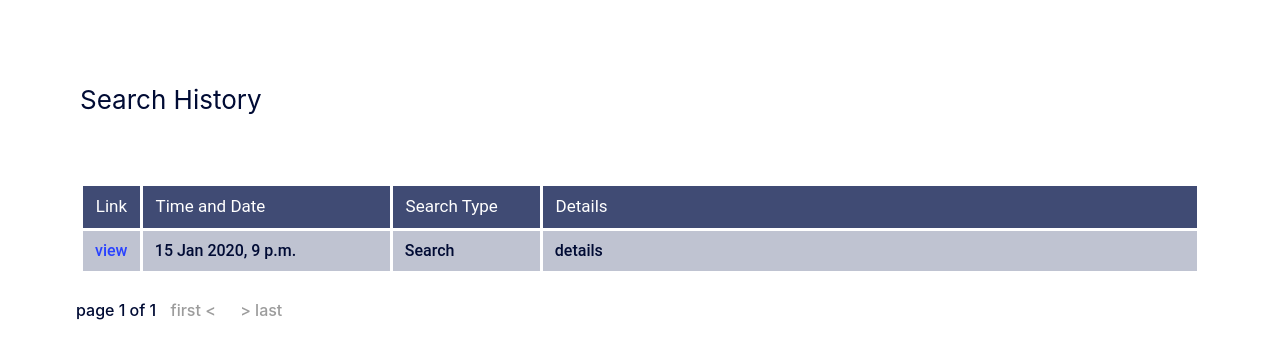
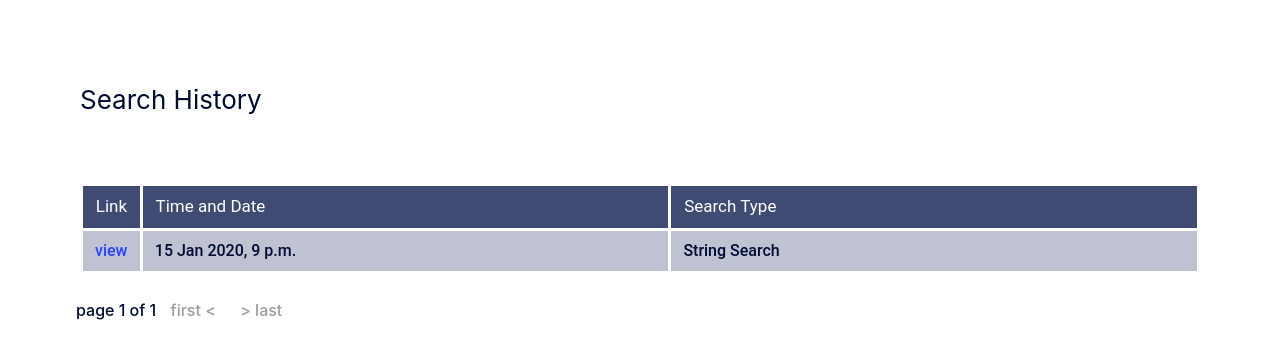
Before and after one commit to 88potatoes/wrt2, a Django app: page /history in a window 1280 px wide. Shown: the part 54-413 px from the top of the page. Run offline with Django 5.2, Linux system fonts and the light colour scheme; a user stored in the database is signed in; tables that the repository leaves empty hold one stand-in row (values such as "Sample post"); parts of the project's set-up code (start-up, migrations or seed data) failed here and were passed over.

Commit message:
search types renamed in history

```diff
--- a/templates/wrt/history.html
+++ b/templates/wrt/history.html
@@ -82,8 +82,7 @@
                     <tr>
                         <th class="is-narrow">Link</th>
                         <th style="width: 250px;">Time and Date</th>
-                        <th style="width: 150px;">Search Type</th>
-                        <th>Details</th>
+                        <th style="width: 250px;">Search Type</th>
                     </tr>
                 </thead>
                 <tbody>
@@ -91,8 +90,15 @@
                         <tr>
                             <td><a href="{% url 'query_results' query.id %}">view</a></td>
                             <td>{{query.created_at}}</td>
-                            <td>{{query.type}}</td>
-                            <td>details</td>
+                            <td>
+                                {% if query.type == "Search" %}
+                                    String Search
+                                {% elif query.type == "Crawl" %}
+                                    Broken Links
+                                {% else %}
+                                    Error
+                                {% endif %}
+                            </td>
                         </tr>
                     {% empty %}
                         <h3>No Queries Found</h3>
```
